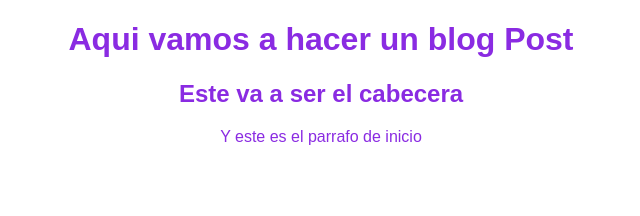
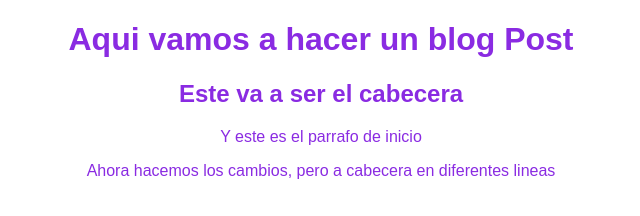
Before and after one commit to MateoVelezDuran1333/platzi, a plain HTML site: page index.html in a window 1280 px wide. Shown: the whole page, without its empty margins (319-959 px from the left). Drawn offline with Linux system fonts and the light colour scheme.

Commit message:
Nuevas lineas añadidas al cabecera

```diff
--- a/index.html
+++ b/index.html
@@ -13,6 +13,9 @@
     <h2>Este va a ser el cabecera</h2>
     <p>Y este es el parrafo de inicio
     </p>
+
+
+    <p>Ahora hacemos los cambios, pero a cabecera en diferentes lineas</p>
 </body>
 
 </html>
```
